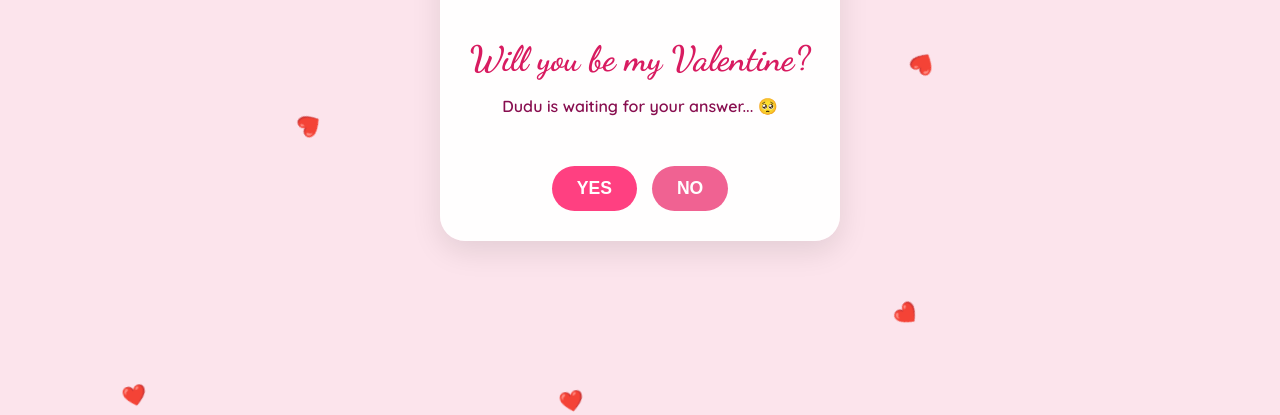
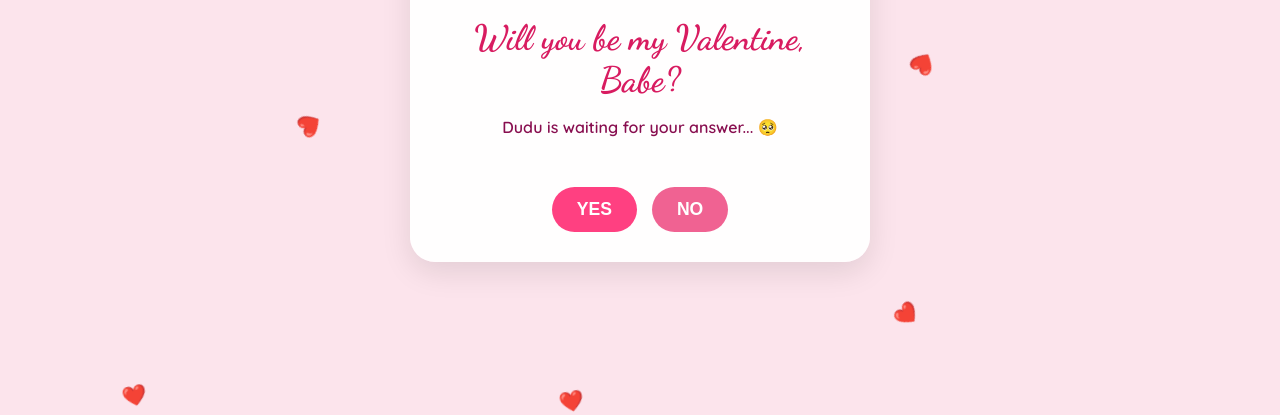
Before and after one commit to kartik9193/Valentine, a plain HTML site: page index.html in a window 1280 px wide. Shown: the part 386-801 px from the top of the page. Drawn offline with Linux system fonts and the light colour scheme.

Commit message:
Update index.html

```diff
--- a/index.html
+++ b/index.html
@@ -95,7 +95,7 @@
             <img id="bubuGif" src="main.gif" alt="Bubu Dudu">
         </div>
 
-        <h1 id="mainHeading">Will you be my Valentine?</h1>
+        <h1 id="mainHeading">Will you be my Valentine, Babe?</h1>
         <p id="bubuText">Dudu is waiting for your answer... 🥺</p>
 
         <div class="btn-group">
```
